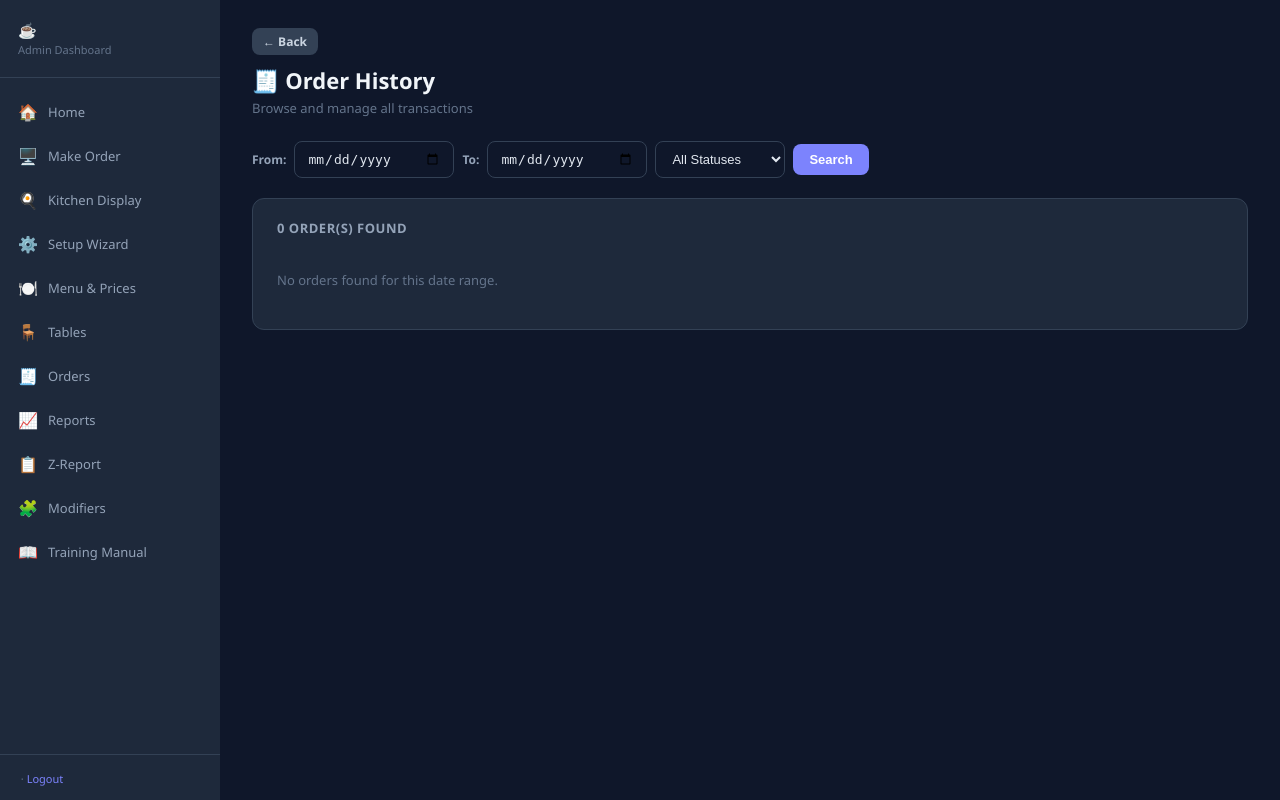
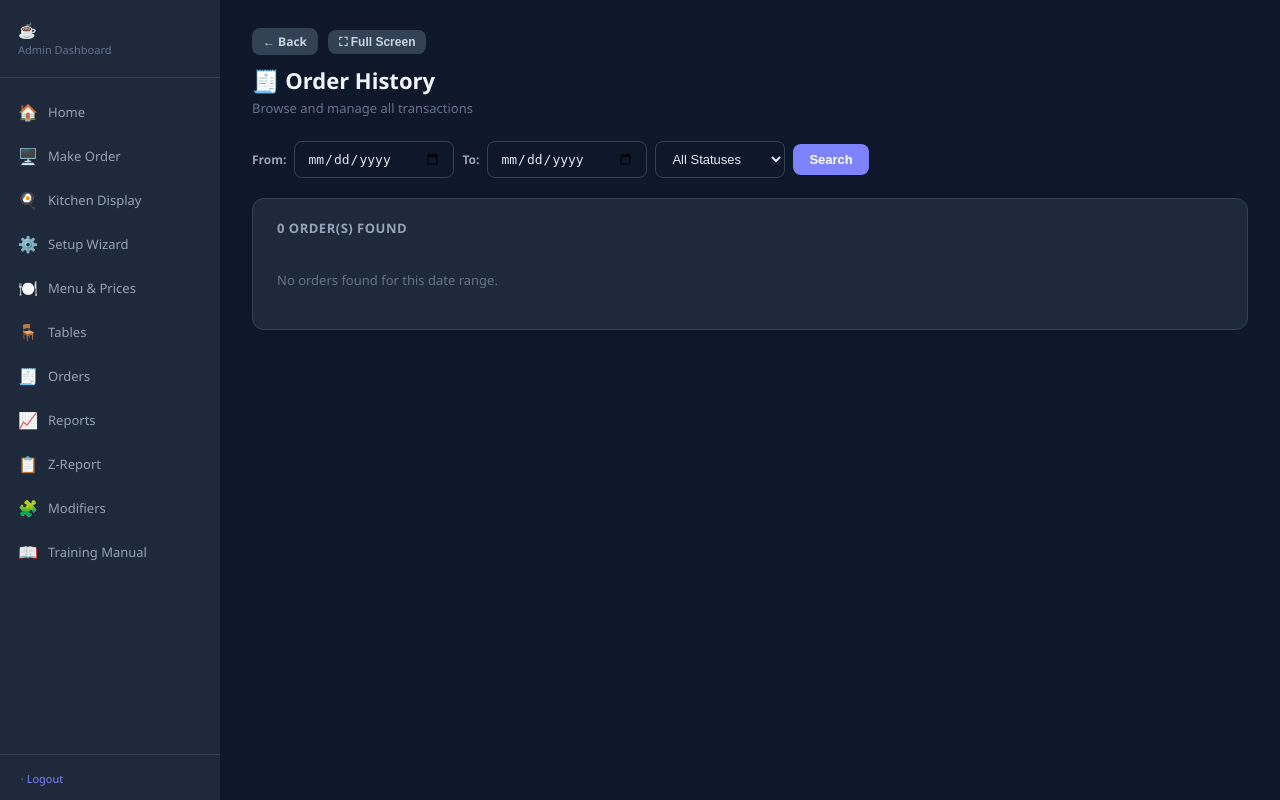
Before and after one commit to labosoian6-hue/queens-cafe-pos, a Flask app: template templates/orders.html in a window 1280 px wide. Run offline with Flask 3, Linux system fonts and the light colour scheme; the template is opened without the code that fills it, so the values that code supplies are empty.

Commit message:
Add full screen toggle button to all pages and Make Order screen
Co-Authored-By: Claude Sonnet 4.6 <noreply@anthropic.com>

```diff
--- a/templates/base.html
+++ b/templates/base.html
@@ -148,8 +148,9 @@
 </div>
 
 <div class="main">
-  <div style="margin-bottom:10px">
+  <div style="margin-bottom:10px;display:flex;align-items:center;gap:10px">
     <a href="javascript:history.back()" class="btn btn-ghost btn-sm">← Back</a>
+    <button onclick="toggleFullscreen()" class="btn btn-ghost btn-sm" id="fsBtn">⛶ Full Screen</button>
   </div>
   {% with messages = get_flashed_messages(with_categories=true) %}
     {% for cat, msg in messages %}
@@ -161,6 +162,21 @@
 </div>
 
 <script>
+// Full screen toggle
+function toggleFullscreen(){
+  if(!document.fullscreenElement){
+    document.documentElement.requestFullscreen();
+    document.getElementById('fsBtn').textContent='✕ Exit Full Screen';
+  } else {
+    document.exitFullscreen();
+    document.getElementById('fsBtn').textContent='⛶ Full Screen';
+  }
+}
+document.addEventListener('fullscreenchange',function(){
+  const btn=document.getElementById('fsBtn');
+  if(btn) btn.textContent=document.fullscreenElement?'✕ Exit Full Screen':'⛶ Full Screen';
+});
+
 // Session auto-lock after 15 minutes of inactivity
 (function(){
   const TIMEOUT = 15 * 60 * 1000;
```
Also changed, not shown: templates/pos_order.html (+15 -0 lines).
